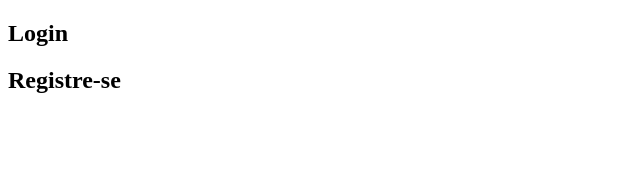
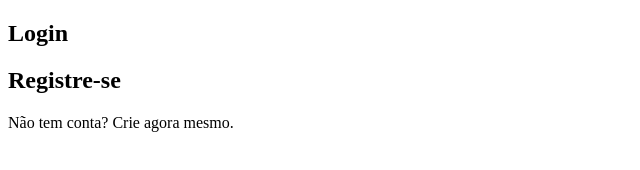
Before and after one commit to GrupoPIDH/teste, a website: page views/login.html in a window 1280 px wide. Shown: the whole page, without its empty margins (0-640 px from the left). Drawn offline with Linux system fonts and the light colour scheme.

Commit message:
Incluindo opção para criar conta

```diff
--- a/views/login.html
+++ b/views/login.html
@@ -14,6 +14,7 @@
         <section>
             <h2>Registre-se</h2>
         </section>
+        <p>Não tem conta? Crie agora mesmo.</p>
     </main>
 </body>
 </html>
```
